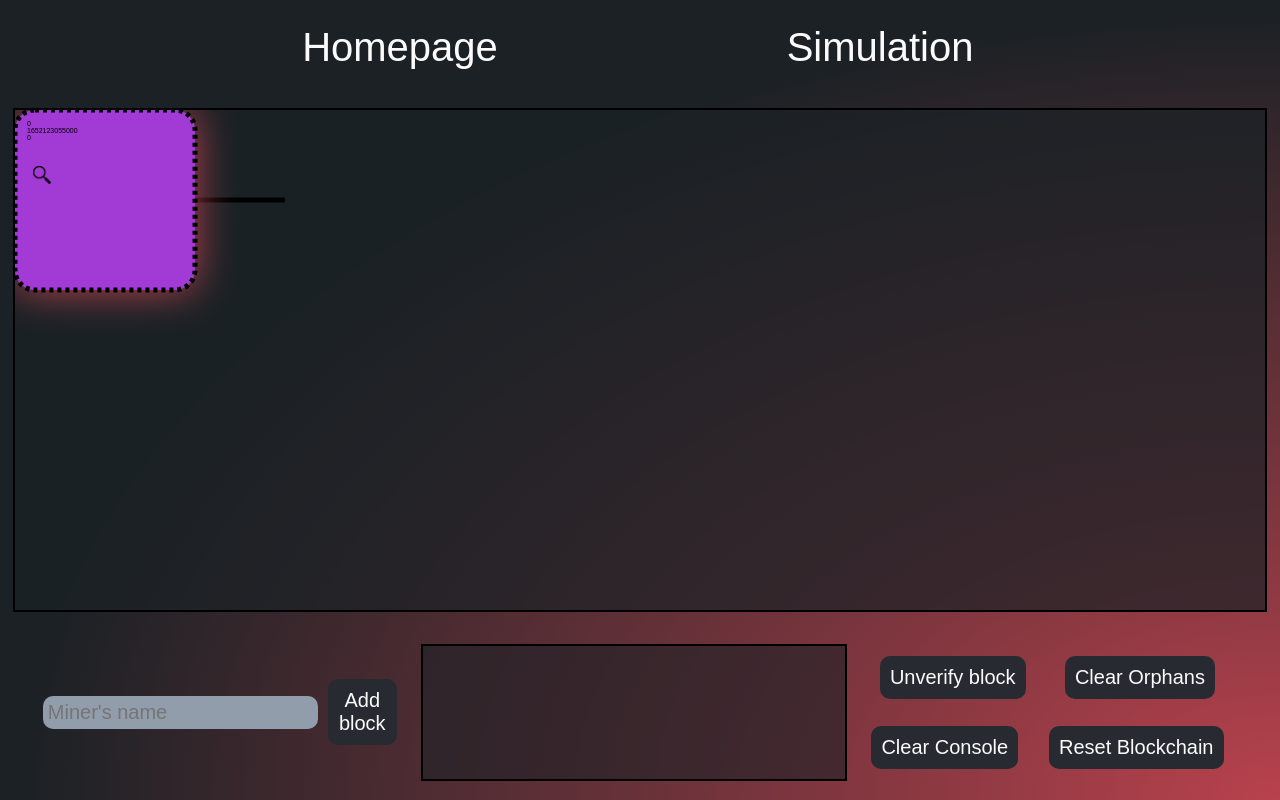
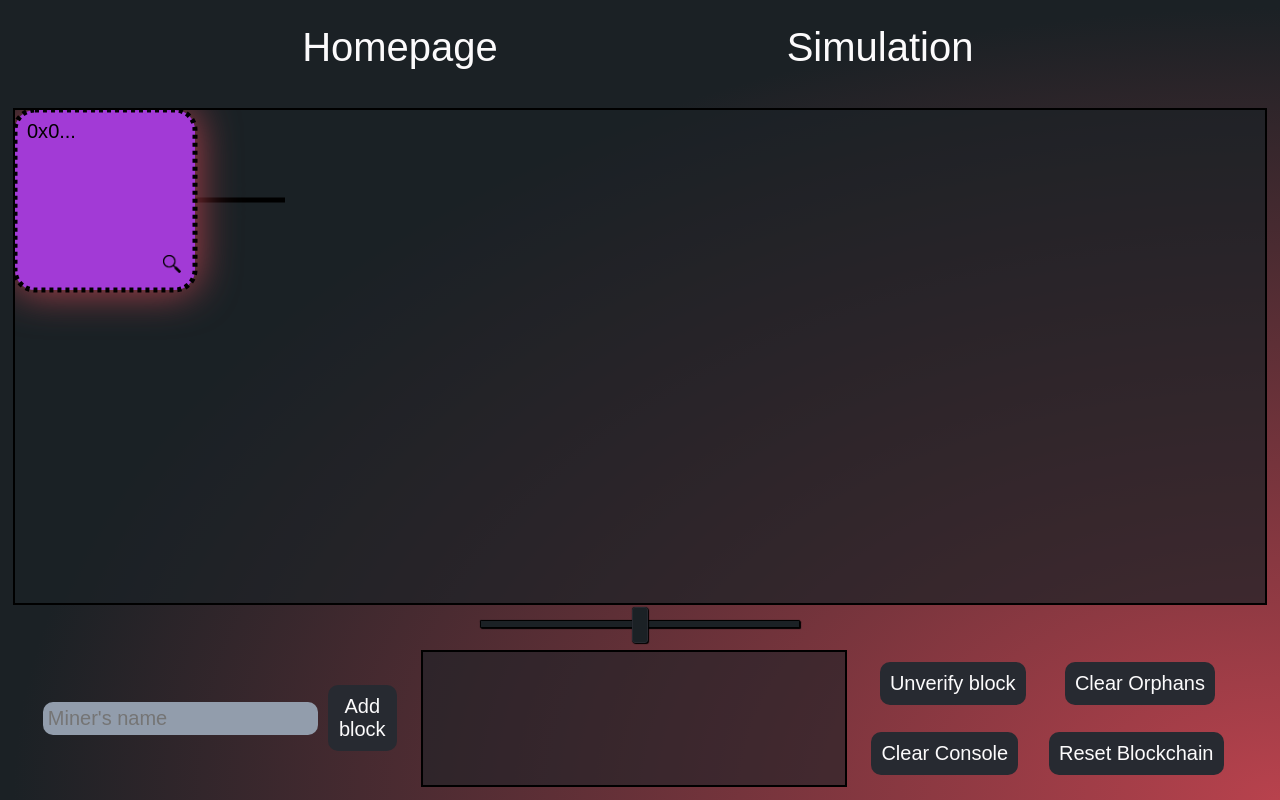
Before and after one commit to Frashier/BlockchainSim, a React (Create React App) app: page /simulation in a window 1280 px wide. Built offline with nearby package versions, Linux system fonts and the light colour scheme.

Commit message:
added zoom feature

```diff
--- a/src/Components/App/App.css
+++ b/src/Components/App/App.css
@@ -8,7 +8,6 @@
 
 .app_body {
   color: var(--white);
-
   display: flex;
   flex-direction: column;
   flex: 1 1 0%;
--- a/src/Components/Simulation/Blockchain.js
+++ b/src/Components/Simulation/Blockchain.js
@@ -117,9 +117,6 @@ class Block {
     return sha1HexHash(toHash);
   }
 
-  // TODO:
-  // verify block
-  // verify blockchain
   tryMine(difficulty) {
     let nonce = getRandomInt(MAX_NONCE);
     let hash = this.hash(nonce);
@@ -130,7 +127,6 @@ class Block {
     // The difference between SHA1 hash bit count
     // and the difficulty level is the position of the
     // first non-zero bit starting from the most significant one
-    // TODO: change 160 to const
     if (hex2bin(hash).length > SHA1_LENGTH - difficulty) {
       hash = "";
     }
@@ -139,8 +135,6 @@ class Block {
   }
 }
 
-// TODO:
-// nonce and prevHash on genesis
 class Blockchain {
   constructor(difficulty, blocks) {
     if (blocks === undefined) {
--- a/src/Components/Simulation/Simulation.css
+++ b/src/Components/Simulation/Simulation.css
@@ -6,6 +6,100 @@
   margin: 1%;
   border: 2px solid black;
   background-color: rgba(27, 33, 37, 0.7);
+}
+
+.simulation_scene_slider {
+  -webkit-appearance: none; /* Hides the slider so that custom slider can be made */
+  width: 25%;
+  align-self: center;
+  background: transparent; /* Otherwise white in Chrome */
+}
+
+/* Special styling for WebKit/Blink */
+.simulation_scene_slider::-webkit-slider-thumb {
+  -webkit-appearance: none;
+  border: 1px solid var(--dark-grey);
+  height: 36px;
+  width: 16px;
+  border-radius: 3px;
+  background: var(--dark);
+  cursor: pointer;
+  margin-top: -14px; /* You need to specify a margin in Chrome, but in Firefox and IE it is automatic */
+  box-shadow: 1px 1px 1px #000000, 0px 0px 1px #0d0d0d; /* Add cool effects to your sliders! */
+}
+
+/* All the same stuff for Firefox */
+.simulation_scene_slider::-moz-range-thumb {
+  box-shadow: 1px 1px 1px #000000, 0px 0px 1px #0d0d0d;
+  border: 1px solid #000000;
+  height: 36px;
+  width: 16px;
+  border-radius: 3px;
+  background: var(--grey);
+  cursor: pointer;
+}
+
+/* All the same stuff for IE */
+.simulation_scene_slider::-ms-thumb {
+  box-shadow: 1px 1px 1px #000000, 0px 0px 1px #0d0d0d;
+  border: 1px solid #000000;
+  height: 36px;
+  width: 16px;
+  border-radius: 3px;
+  background: var(--grey);
+  cursor: pointer;
+}
+
+.simulation_scene_slider::-webkit-slider-runnable-track {
+  width: 100%;
+  height: 8.4px;
+  cursor: pointer;
+  box-shadow: 1px 1px 1px #000000, 0px 0px 1px #0d0d0d;
+  background: var(--dark);
+  border-radius: 1.3px;
+  border: 0.2px solid #010101;
+}
+
+.simulation_scene_slider:focus::-webkit-slider-runnable-track {
+  background: var(--dark);
+}
+
+.simulation_scene_slider::-moz-range-track {
+  width: 100%;
+  height: 8.4px;
+  cursor: pointer;
+  box-shadow: 1px 1px 1px #000000, 0px 0px 1px #0d0d0d;
+  background: var(--dark);
+  border-radius: 1.3px;
+  border: 0.2px solid #010101;
+}
+
+.simulation_scene_slider::-ms-track {
+  width: 100%;
+  height: 8.4px;
+  cursor: pointer;
+  background: transparent;
+  border-color: transparent;
+  border-width: 16px 0;
+  color: transparent;
+}
+.simulation_scene_slider::-ms-fill-lower {
+  background: #2a6495;
+  border: 0.2px solid #010101;
+  border-radius: 2.6px;
+  box-shadow: 1px 1px 1px #000000, 0px 0px 1px #0d0d0d;
+}
+.simulation_scene_slider:focus::-ms-fill-lower {
+  background: var(--dark);
+}
+.simulation_scene_slider::-ms-fill-upper {
+  background: var(--dark);
+  border: 0.2px solid #010101;
+  border-radius: 2.6px;
+  box-shadow: 1px 1px 1px #000000, 0px 0px 1px #0d0d0d;
+}
+.simulation_scene_slider:focus::-ms-fill-upper {
+  background: var(--dark);
 }
 
 .simulation_toolbar {
@@ -98,17 +192,22 @@
 }
 
 .simulation_scene_block_header {
-  font-size: 7px;
-  margin-bottom: 5px;
-  padding: 10px;
+  font-size: 20px;
+  overflow-wrap: break-word;
+  margin: 5px;
+  padding: 5px;
 }
 
 .simluation_scene_block_button {
   width: 30px;
   height: 30px;
   margin: 10px;
+  align-self: end;
   background: none;
   border: none;
+  position: absolute;
+  bottom: 0;
+  right: 0;
 }
 
 .simluation_scene_block_button:hover {
--- a/src/Components/Simulation/Simulation.js
+++ b/src/Components/Simulation/Simulation.js
@@ -13,6 +13,11 @@ import Modal from "react-modal";
 // change how info is displayed on block
 // drop down menu for block with show details and unverify?
 // scroll to zoom
+// fix drawing lines
+// verify block
+// verify blockchain
+// nonce and prevHash on genesis
+// move blockchian to original position on reset
 
 Modal.setAppElement(document.getElementById("root"));
 
@@ -94,8 +99,8 @@ function BlockComponent(props) {
         strokeWidth="5px"
       ></motion.rect>
       <foreignObject
-        width="176"
-        height="135"
+        width={props.blockWidth}
+        height={props.blockHeight}
         x={props.x + 2}
         y={props.y}
         color="black"
@@ -103,11 +108,8 @@ function BlockComponent(props) {
         className="simulation_scene_block_text"
       >
         <div className="simulation_scene_block_header">
-          {props.block.prevHash} <br /> {props.block.timestamp}
-          <br /> {props.block.nonce}
+          0x{props.block.prevHash.toString().substring(0, 8)}...
         </div>
-        {/*<hr style={{ border: "1px solid black" }} />*/}
-        {/*<div className="simulation_scene_block_body}>{props.body}</div>*/}
         <button
           onClick={() => setInspectOpen(true)}
           className="simluation_scene_block_button"
@@ -130,8 +132,8 @@ function BlockComponent(props) {
 
 // TODO: button to see details of a block
 function BlockchainComponent(props) {
-  const blockWidth = 180;
-  const blockHeight = 180;
+  const blockWidth = 180 * props.blockchainScale;
+  const blockHeight = 180 * props.blockchainScale;
 
   // Initiate blocksAndCoords with the genesis block
   const blocks = props.blockchain.blocks.slice();
@@ -246,15 +248,14 @@ function BlockchainComponent(props) {
 }
 
 function Simulation() {
+  // Blockchain related states
   const [blockchain, setBlockchain] = useState(new Blockchain(2));
+  const [blockSelected, setBlockSelected] = useState(blockchain.blocks[0]);
+  const [miner, setMiner] = useState("Undefined");
 
-  // The block we are pointing at
-  const [blockSelected, setBlockSelected] = useState(blockchain.blocks[0]);
-
-  // State storing console output
+  // Interface utilites
   const [consoleData, setConsoleData] = useState("");
-
-  const [miner, setMiner] = useState("Undefined");
+  const [blockchainScale, setBlockchainScale] = useState(1);
 
   const svgRef = useRef(null);
   const consoleBottomRef = useRef(null);
@@ -377,6 +378,7 @@ function Simulation() {
           ref={svgRef}
         >
           <BlockchainComponent
+            blockchainScale={blockchainScale}
             constraintRef={svgRef}
             blockchain={blockchain}
             handleClick={handleClick}
@@ -384,6 +386,17 @@ function Simulation() {
           />
         </motion.svg>
       </div>
+      <input
+        type="range"
+        className="simulation_scene_slider"
+        id="blockchainScale"
+        name="blockchainScale"
+        min="50"
+        max="150"
+        value={blockchainScale * 100}
+        step="1"
+        onChange={(e) => setBlockchainScale(e.target.value / 100)}
+      />
       <div className="simulation_toolbar">
         <form className="simulation_toolbar_leftside">
           <input
```
